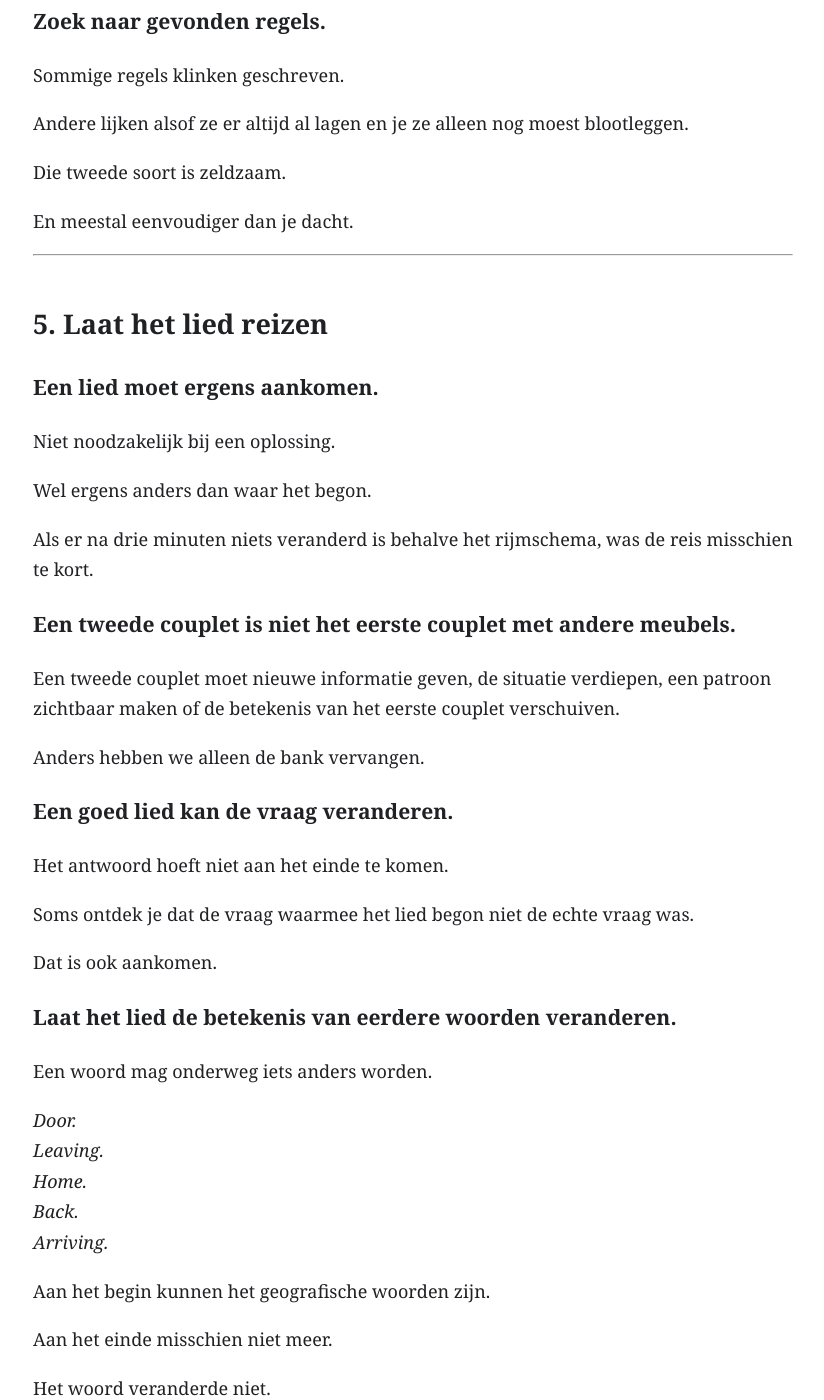
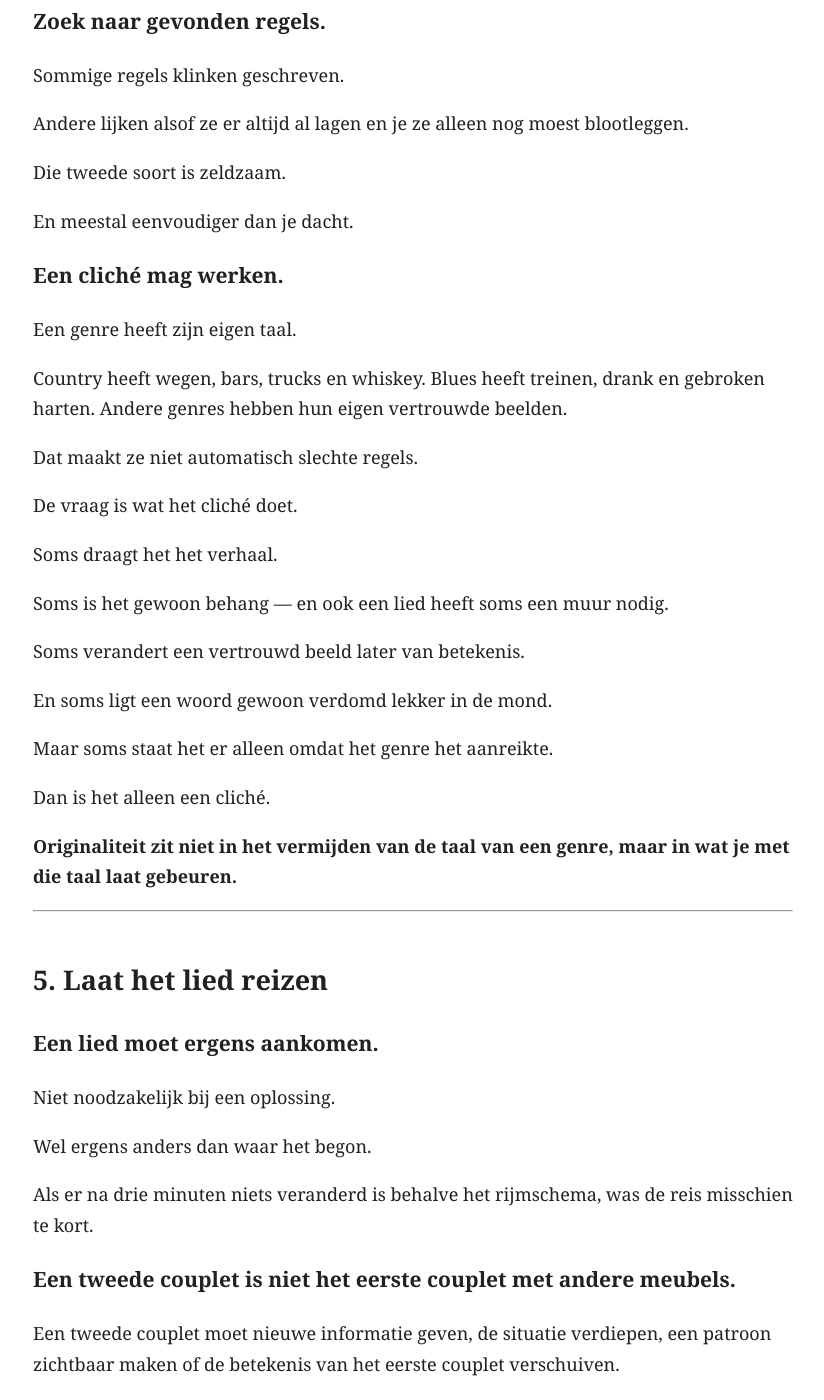
Before and after one commit to jolietjakeblues/liedboek, a Jekyll site: the page built from docs/uitgangspunten.md, in a window 1280 px wide and 1400 px high, scrolled down 7275 px. Shown: the whole window, without its empty margins (227-1051 px from the left). Built offline with Jekyll 4.4.1, drawn with Linux system fonts in a browser that asks for light colours.

Commit message:
Add discussion on clichés in music genres
Added a section discussing the role of clichés in music genres and their impact on storytelling.

```diff
--- a/docs/uitgangspunten.md
+++ b/docs/uitgangspunten.md
@@ -267,6 +267,30 @@ Die tweede soort is zeldzaam.
 
 En meestal eenvoudiger dan je dacht.
 
+### Een cliché mag werken.
+
+Een genre heeft zijn eigen taal.
+
+Country heeft wegen, bars, trucks en whiskey. Blues heeft treinen, drank en gebroken harten. Andere genres hebben hun eigen vertrouwde beelden.
+
+Dat maakt ze niet automatisch slechte regels.
+
+De vraag is wat het cliché doet.
+
+Soms draagt het het verhaal.
+
+Soms is het gewoon behang — en ook een lied heeft soms een muur nodig.
+
+Soms verandert een vertrouwd beeld later van betekenis.
+
+En soms ligt een woord gewoon verdomd lekker in de mond.
+
+Maar soms staat het er alleen omdat het genre het aanreikte.
+
+Dan is het alleen een cliché.
+
+**Originaliteit zit niet in het vermijden van de taal van een genre, maar in wat je met die taal laat gebeuren.**
+
 ---
 
 ## 5. Laat het lied reizen
```
